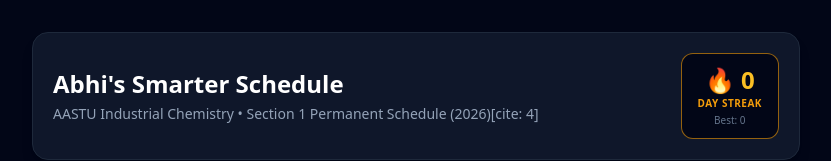
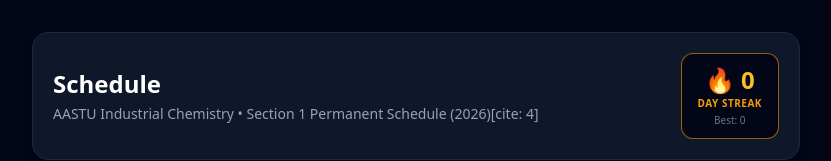
Before and after one commit to kidus923/Chem-schedule, a plain HTML site: page index.html in a window 1280 px wide. Shown: the top 161 px of the page, without its empty margins (224-1055 px from the left). Drawn offline with nearby package versions, Linux system fonts and the light colour scheme.

Commit message:
Update index.html

```diff
--- a/index.html
+++ b/index.html
@@ -3,7 +3,7 @@
 <head>
   <meta charset="UTF-8" />
   <meta name="viewport" content="width=device-width, initial-scale=1.0" />
-  <title>Saint's Industrial Chem Schedule & Streak</title>
+  <title>Schedule & Streak</title>
   <script src="https://cdn.tailwindcss.com"></script>
 </head>
 <body class="bg-slate-950 text-slate-100 min-h-screen p-4 md:p-8 font-sans">
@@ -11,7 +11,7 @@
     <!-- Header & Streak -->
     <div class="bg-slate-900 border border-slate-800 rounded-2xl p-5 flex justify-between items-center shadow-lg">
       <div>
-        <h1 class="text-xl md:text-2xl font-extrabold text-white">Abhi's Smarter Schedule</h1>
+        <h1 class="text-xl md:text-2xl font-extrabold text-white">Schedule</h1>
         <p class="text-xs md:text-sm text-slate-400 mt-1">AASTU Industrial Chemistry • Section 1 Permanent Schedule (2026)[cite: 4]</p>
       </div>
       <div class="bg-slate-950 border border-amber-500/60 rounded-xl px-4 py-2.5 text-center">
```
